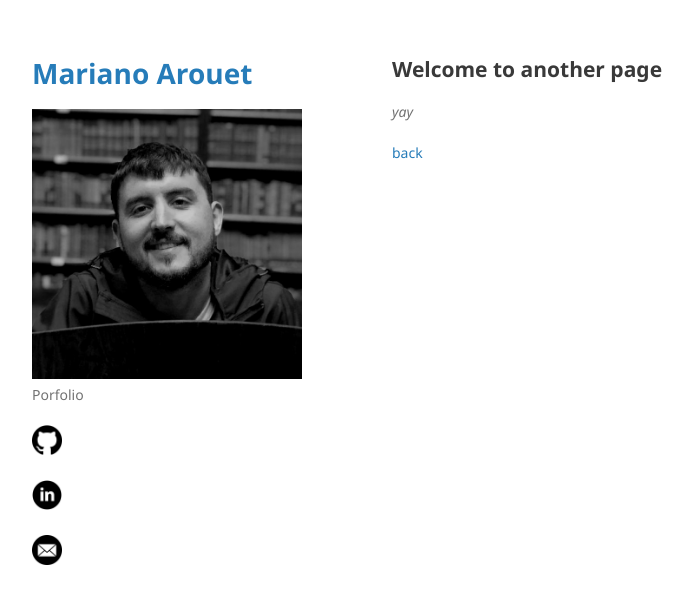
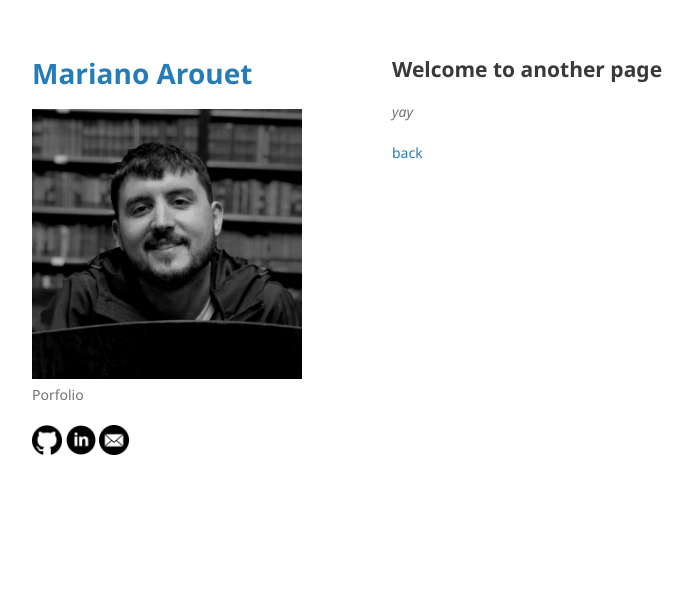
Before and after one commit to Marouxet/marouxet.github.io, a Jekyll site: the page built from another-page.md, in a window 1280 px wide. Shown: the top 604 px of the page, without its empty margins (178-871 px from the left). Built offline with Jekyll 4.4.1, drawn with Linux system fonts in a browser that asks for light colours; our own code applies the rules of GitHub Pages for plain Markdown files.

Commit message:
link con foto

```diff
--- a/_layouts/default.html
+++ b/_layouts/default.html
@@ -27,9 +27,9 @@
         {% endif %}
 
         {% if site.github.is_user_page %}
-        <p class="view"><a href="{{ site.github.owner_url }}"><img src="assets/img/icon_GH.png" width="30" height="30" alt="GitHub"></a></p>
-        <p class="view"><a href="https://www.linkedin.com/in/marianoarouxet/"><img src="assets/img/icon_in.png" width="30" height="30" alt="Linkedin"></a></p>
-        <p class="view"><a href="mailto:marianoarouxet@gmail.com"><img src="assets/img/icon_mail.png" width="30" height="30" alt="Enviar Correo"></a></p>
+        <p class="view"><a href="{{ site.github.owner_url }}"><img src="assets/img/icon_GH.png" width="30" height="30" alt="GitHub"></a>
+        <a href="https://www.linkedin.com/in/marianoarouxet/"><img src="assets/img/icon_in.png" width="30" height="30" alt="Linkedin"></a>
+        <a href="mailto:marianoarouxet@gmail.com"><img src="assets/img/icon_mail.png" width="30" height="30" alt="Enviar Correo"></a></p>
         {% endif %}
 
         {% if site.show_downloads %}
```
